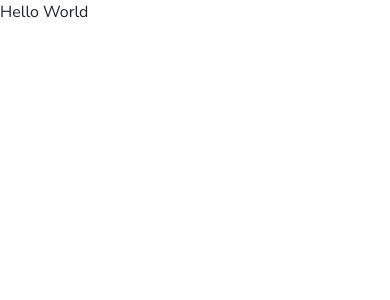
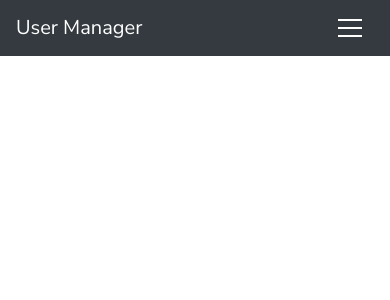
Before and after one commit to Dodobrat/reactJS-userManager, a React (Create React App) app: page / in a window 390 px wide. Shown: the top 300 px of the page. Built offline with nearby package versions, Linux system fonts and the light colour scheme.

Commit message:
added responsive navbar with basic routing

```diff
--- a/package.json
+++ b/package.json
@@ -8,6 +8,7 @@
     "react": "^16.10.1",
     "react-bootstrap": "^1.0.0-beta.14",
     "react-dom": "^16.10.1",
+    "react-router-dom": "^5.1.2",
     "react-scripts": "3.1.2"
   },
   "scripts": {
--- a/src/App.js
+++ b/src/App.js
@@ -1,11 +1,27 @@
 import React from 'react';
+import {BrowserRouter as Router, Route} from 'react-router-dom';
+import Navigation from "./components/Navigation";
 
-function App() {
-  return (
-    <div className="App">
-      Hello World
-    </div>
-  );
+class App extends React.Component{
+    render() {
+        return(
+            <Router>
+                <div className="App">
+                    <Navigation/>
+                    <Route path="/login" render={props => (
+                        <div>
+                            login
+                        </div>
+                    )}/>
+                    <Route path="/register" render={props => (
+                        <div>
+                            register
+                        </div>
+                    )}/>
+                </div>
+            </Router>
+        )
+    }
 }
 
 export default App;
--- a/src/assets/scss/app.scss
+++ b/src/assets/scss/app.scss
@@ -1,11 +1,12 @@
 //Imports
 @import '~bootstrap/scss/bootstrap';
-
 //Typography
 @import url('https://fonts.googleapis.com/css?family=Nunito+Sans:300,400,600,700,800,900&display=swap');
+
 $family: 'Nunito Sans', sans-serif;
 
 // Colors
+$white: #fff;
 $blue: #3490dc;
 $indigo: #6574cd;
 $purple: #9561e2;
@@ -17,9 +18,60 @@ $green: #38c172;
 $teal: #4dc0b5;
 $cyan: #6cb2eb;
 
+//Animations
+$fast-anim: 0.2s ease-in-out;
+
 body {
   margin: 0;
   font-family: $family;
   -webkit-font-smoothing: antialiased;
   -moz-osx-font-smoothing: grayscale;
 }
+
+.navbar {
+  .navbar-toggler {
+    border: none;
+    border-radius: 0;
+    &:focus {
+      outline: none;
+    }
+    .line{
+      transition: all $fast-anim;
+      width: 1.5rem;
+      height: 0.1rem;
+      background: $white;
+      margin: 0.4rem 0;
+      &:nth-child(1){
+        transform: rotate(45deg) translate(0.1rem, 0);
+        margin-bottom: 0;
+      }
+      &:nth-child(2){
+        opacity: 0;
+        margin: 0;
+        height: 0;
+      }
+      &:nth-child(3){
+        transform: rotate(-45deg) translate(0.1rem, 0);
+        margin-top: 0;
+      }
+    }
+    &.collapsed{
+      .line{
+        transition: all $fast-anim;
+        width: 1.5rem;
+        height: 0.1rem;
+        background: $white;
+        margin: 0.4rem 0;
+        &:nth-child(1){
+          transform: rotate(0) translate(0,0);
+        }
+        &:nth-child(2){
+          opacity: 1;
+        }
+        &:nth-child(3){
+          transform: rotate(0) translate(0,0);
+        }
+      }
+    }
+  }
+}
--- /dev/null
+++ b/src/components/Navigation.js
@@ -0,0 +1,26 @@
+import React from 'react';
+import NavigationLink from "./NavigationLink";
+import { Navbar, Nav } from 'react-bootstrap';
+
+class Navigation extends React.Component{
+    render(){
+        return(
+            <Navbar expand="lg" bg="dark" variant="dark">
+                <Navbar.Brand>User Manager</Navbar.Brand>
+                <Navbar.Toggle aria-controls="responsive-navbar-nav">
+                    <div className="line"></div>
+                    <div className="line"></div>
+                    <div className="line"></div>
+                </Navbar.Toggle>
+                <Navbar.Collapse id="responsive-navbar-nav">
+                    <Nav className="ml-auto">
+                        <NavigationLink goesTo={'/login'} linkName={'Login'} />
+                        <NavigationLink goesTo={'/register'} linkName={'Register'}/>
+                    </Nav>
+                </Navbar.Collapse>
+            </Navbar>
+        );
+    }
+}
+
+export default Navigation;
--- /dev/null
+++ b/src/components/NavigationLink.js
@@ -0,0 +1,20 @@
+import React from 'react';
+import { NavLink } from 'react-router-dom';
+
+class NavigationLink extends React.Component{
+    constructor(props){
+        super(props);
+        this.state = {
+            goesTo : this.props.goesTo,
+            linkName: this.props.linkName
+        }
+    }
+
+    render(){
+        return(
+            <NavLink to={this.state.goesTo} className="nav-link" activeClassName="active">{this.state.linkName}</NavLink>
+        );
+    }
+}
+
+export default NavigationLink;
```
